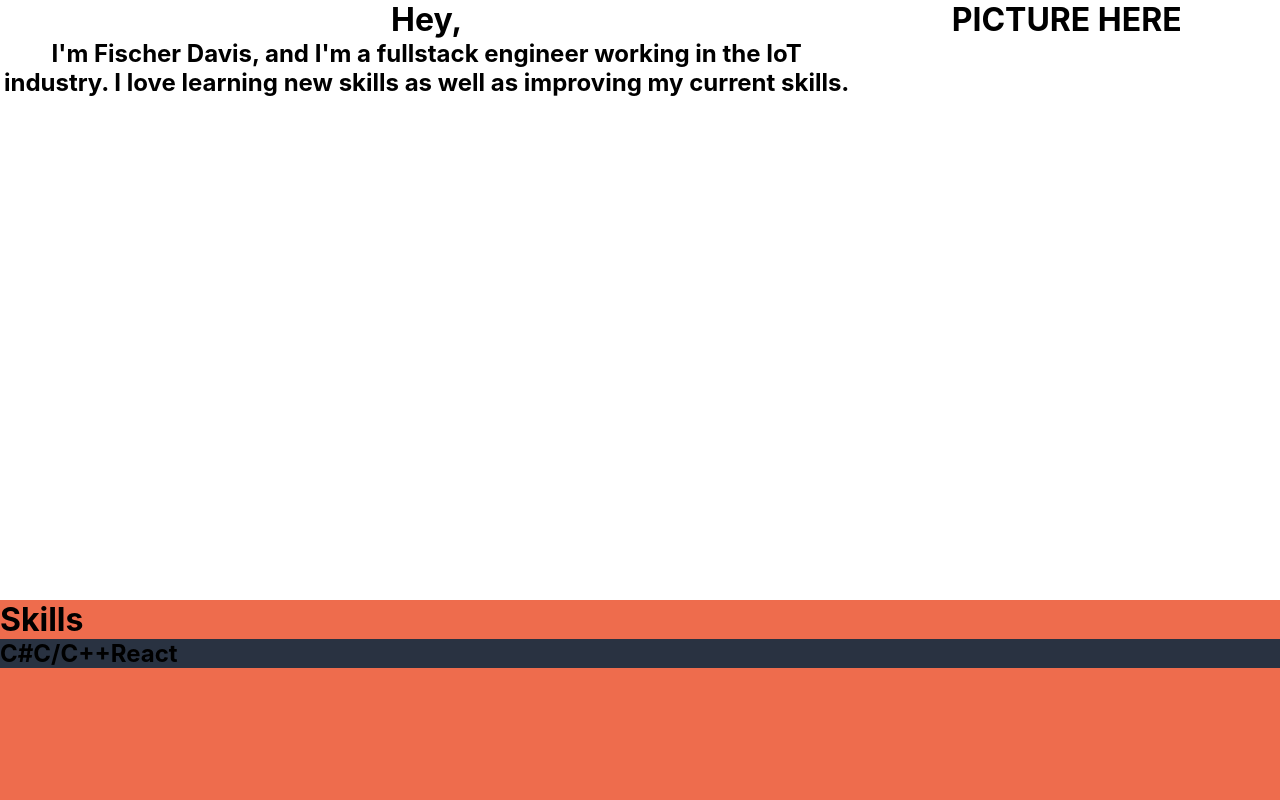
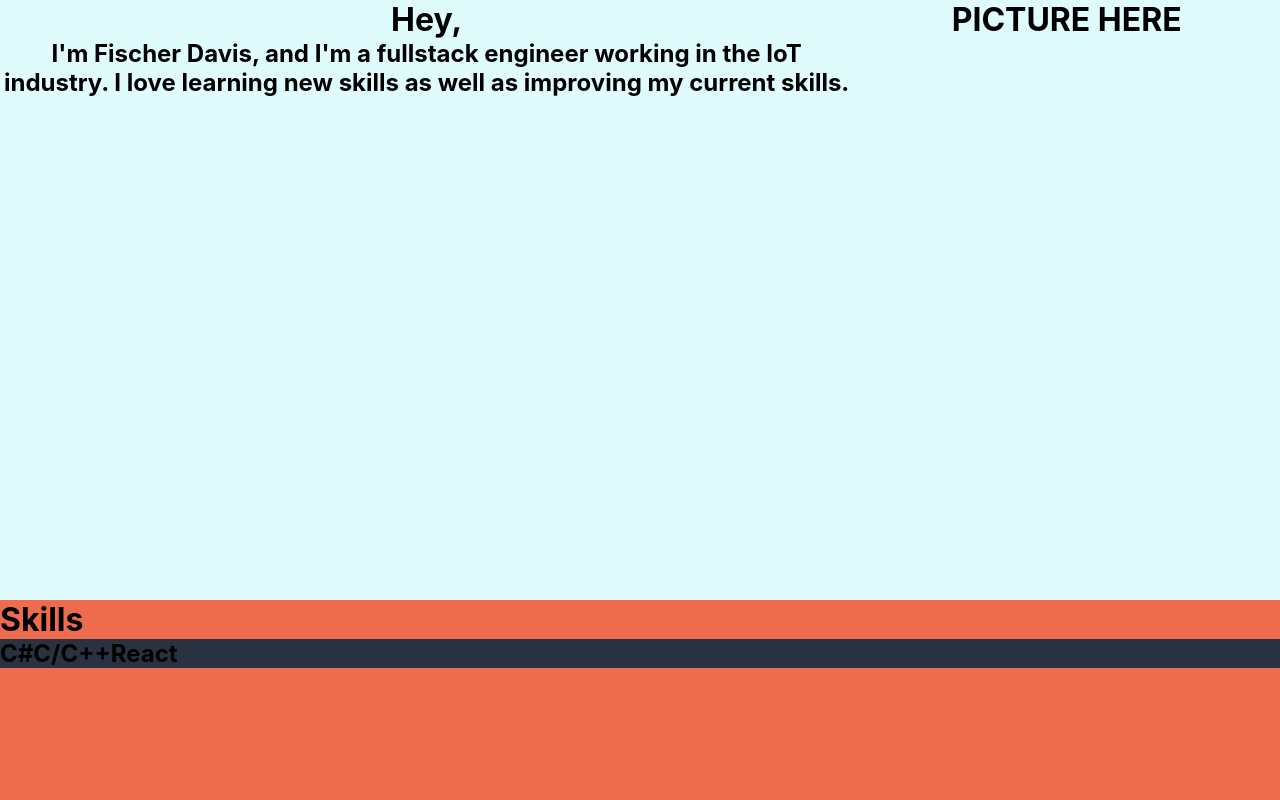
Before and after one commit to fischerdavis/FischerDavisPortfolio, a React (Create React App) app: page / in a window 1280 px wide. Shown: the top 800 px of the page. Built offline with nearby package versions, Linux system fonts and the light colour scheme.

Commit message:
Fixed issue in scss file fore about page.

```diff
--- a/src/pages/about/about.scss
+++ b/src/pages/about/about.scss
@@ -1,5 +1,5 @@
 .about-container {
-  background: e0fbfc;
+  background: #e0fbfc;
   text-align: center;
   height: 600px;
   display: flex;
```
